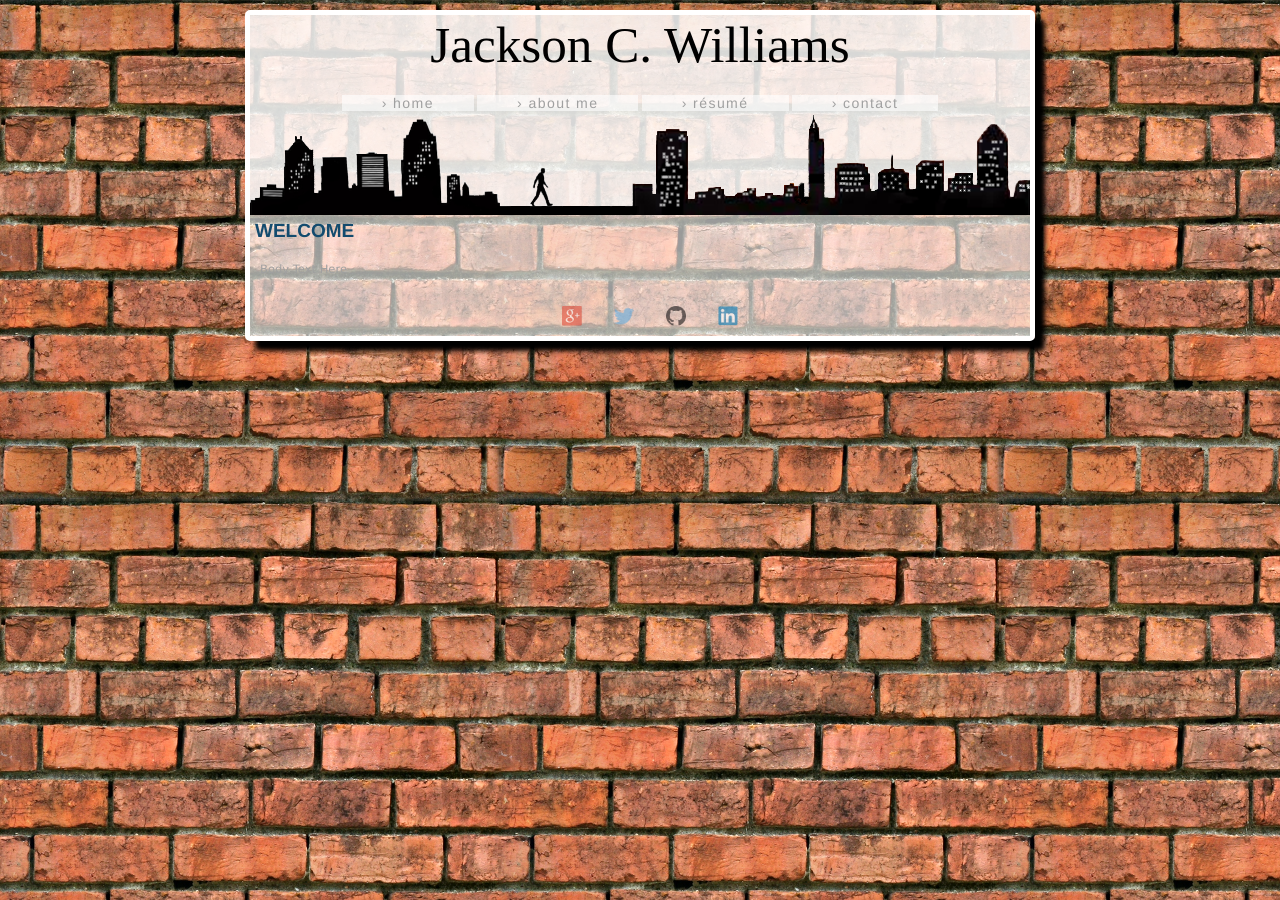
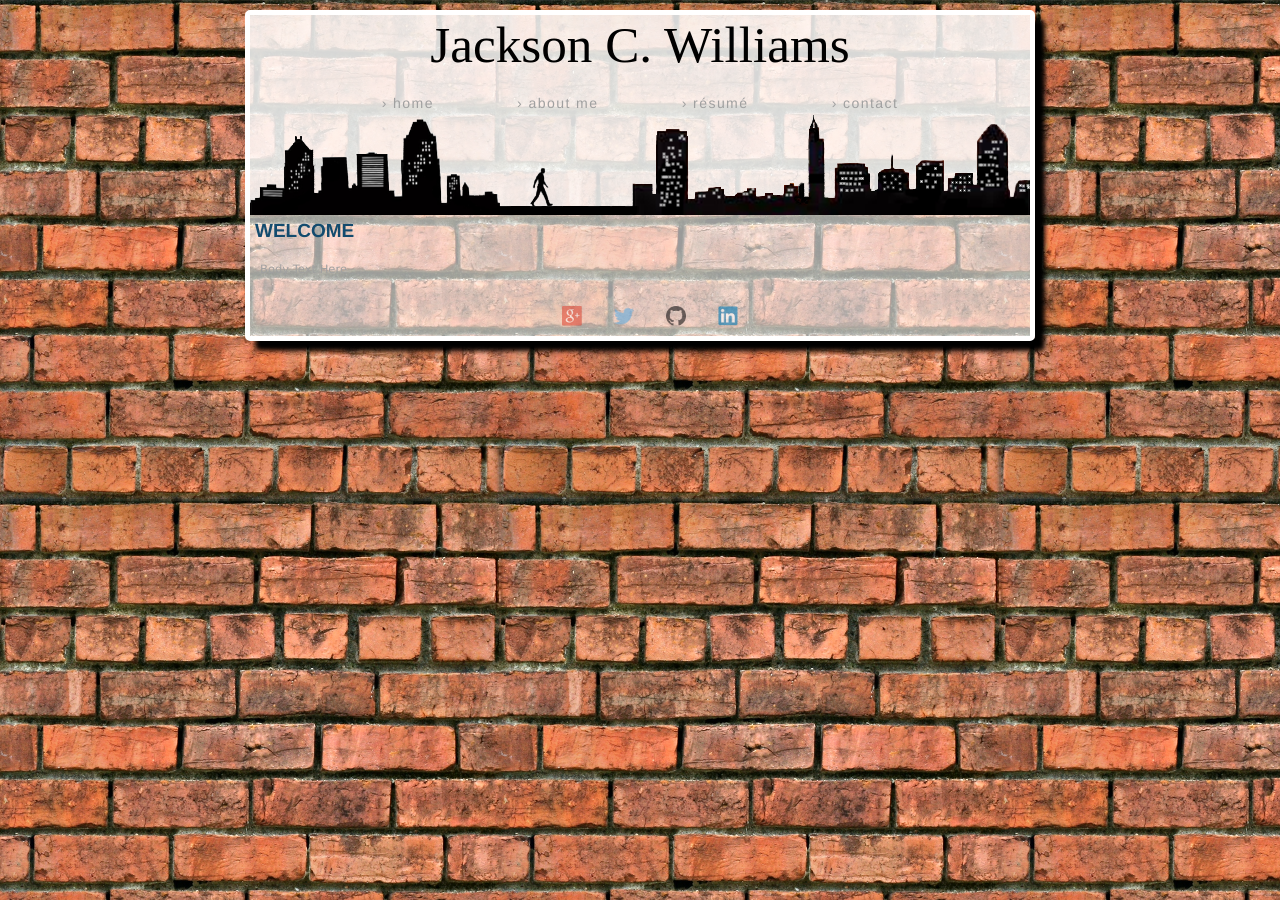
Before and after one commit to jacksoncwilliams/jackson-erin, a Jekyll site: the page built from index.html, in a window 1280 px wide. Built offline with Jekyll 4.4.1, drawn with Linux system fonts in a browser that asks for light colours.

Commit message:
Update main.css

```diff
--- a/css/main.css
+++ b/css/main.css
@@ -50,7 +50,7 @@ background: inherit;
 font-family: 'Helvetica', 'Arial', 'Sans-Serif';
 padding-left: 40px;
 padding-right: 40px;
-background: inherit;
+
 text-transform: lowercase;
 color: #a0a0a0;
 font-size: 1.1em;
```
